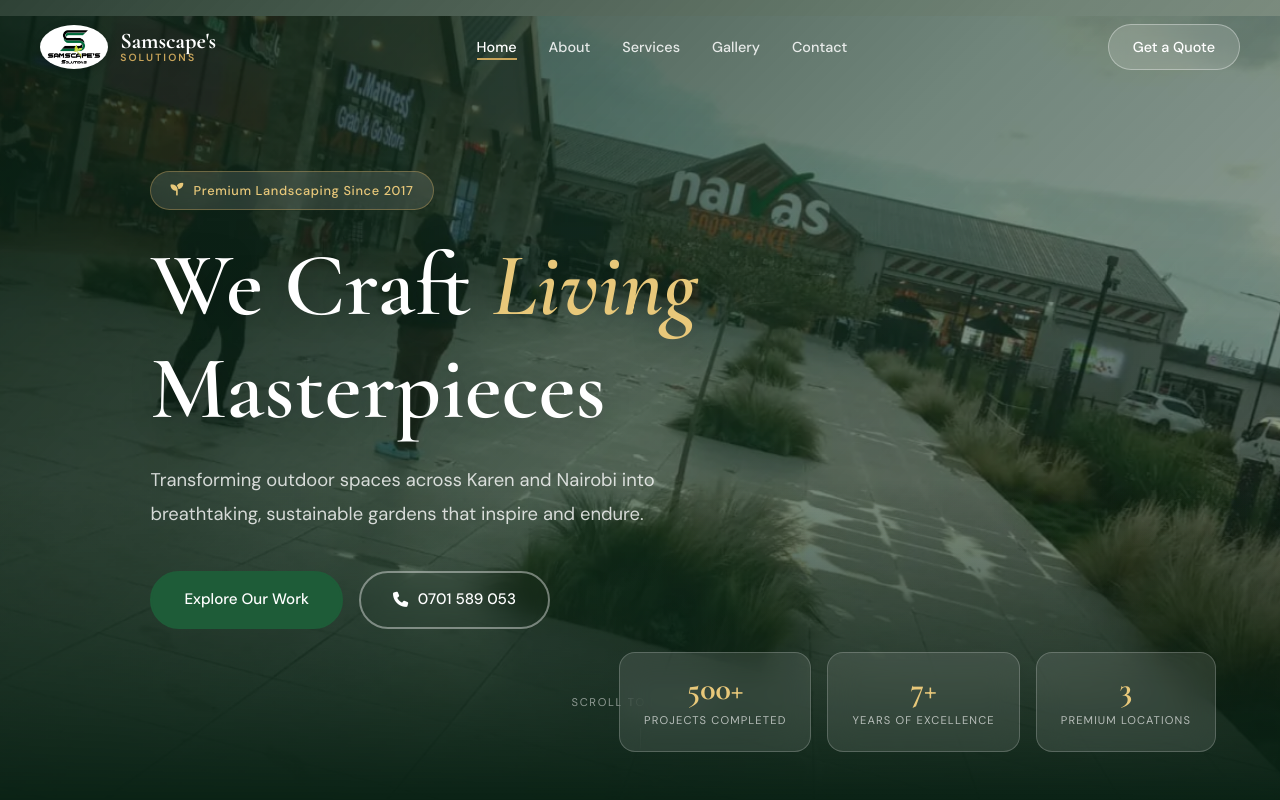
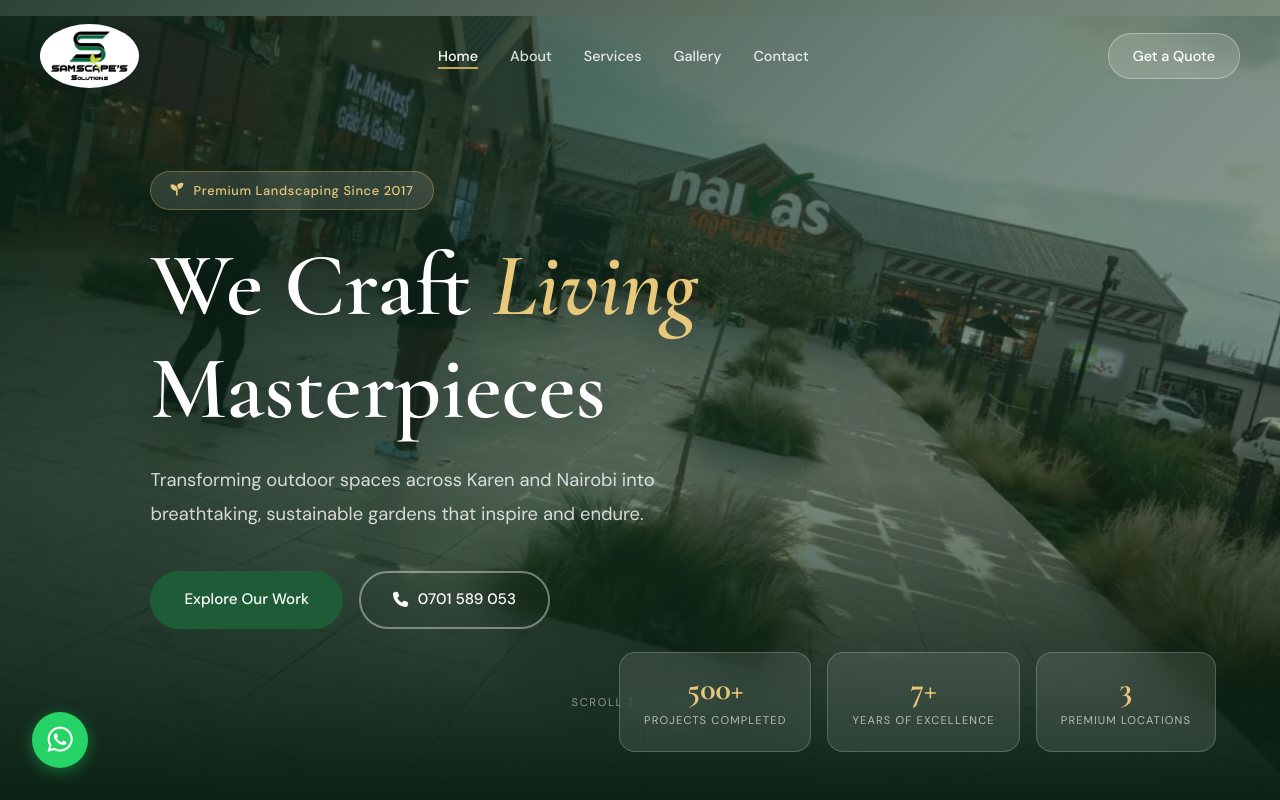
Before and after one commit to haxorconsults-boop/samscapes, a website: page index.html in a window 1280 px wide. Shown: the top 800 px of the page. Drawn offline with nearby package versions, Linux system fonts and the light colour scheme.

Commit message:
Update logo layout and add WhatsApp floating button

```diff
--- a/index.html
+++ b/index.html
@@ -20,11 +20,7 @@
 <header class="site-header" id="site-header">
     <nav class="navbar" aria-label="Main navigation">
         <a href="index.html" class="nav-brand">
-            <img src="Business Images/logo.webp" alt="Samscape's Solutions Logo" style="height: 44px; width: auto; border-radius: 50%; box-shadow: 0 2px 10px rgba(0,0,0,0.2);">
-            <div class="brand-text">
-                <span class="brand-name">Samscape's</span>
-                <span class="brand-sub">Solutions</span>
-            </div>
+            <img src="Business Images/logo.webp" alt="Samscape's Solutions Logo" style="height: 64px; width: auto; border-radius: 50%; box-shadow: 0 4px 15px rgba(0,0,0,0.15);">
         </a>
         <ul class="nav-links" id="nav-links" role="list">
             <li><a href="index.html" class="nav-link active">Home</a></li>
@@ -454,12 +450,8 @@
         <div class="container footer-grid">
             <div class="footer-brand">
                 <a href="index.html" class="nav-brand">
-                    <img src="Business Images/logo.webp" alt="Samscape's Solutions Logo" style="height: 44px; width: auto; border-radius: 50%; box-shadow: 0 2px 10px rgba(0,0,0,0.2);">
-                    <div class="brand-text">
-                        <span class="brand-name">Samscape's</span>
-                        <span class="brand-sub">Solutions</span>
-                    </div>
-                </a>
+            <img src="Business Images/logo.webp" alt="Samscape's Solutions Logo" style="height: 64px; width: auto; border-radius: 50%; box-shadow: 0 4px 15px rgba(0,0,0,0.15);">
+        </a>
                 <p>Crafting extraordinary outdoor spaces across Karen and Nairobi with passion, expertise, and an eye for natural beauty.</p>
                 <div class="footer-socials">
                     <a href="#" aria-label="Facebook"><i class="fab fa-facebook-f"></i></a>
@@ -520,5 +512,9 @@
 </a>
 
 <script src="script.js"></script>
+
+<a href="https://wa.me/254701589053?text=Hi%20Samscape's%20Solutions!%20I'm%20ready%20to%20transform%20my%20outdoor%20space.%20I'd%20love%20to%20get%20a%20quote%20for%20a%20project." class="whatsapp-float" target="_blank" rel="noopener noreferrer" aria-label="Chat on WhatsApp">
+    <i class="fab fa-whatsapp"></i>
+</a>
 </body>
 </html>
--- a/style.css
+++ b/style.css
@@ -823,3 +823,31 @@ p { font-size: 1rem; color: var(--text-mid); }
     .gallery-masonry { grid-template-columns: 1fr; }
     .gallery-item.wide { grid-column: span 1; }
 }
+
+/* ---- WHATSAPP FLOAT ---- */
+.whatsapp-float {
+    position: fixed;
+    bottom: 2rem;
+    left: 2rem;
+    width: 56px;
+    height: 56px;
+    background: #25D366;
+    color: white;
+    border-radius: 50%;
+    display: flex;
+    align-items: center;
+    justify-content: center;
+    font-size: 1.8rem;
+    box-shadow: 0 4px 15px rgba(37, 211, 102, 0.4);
+    z-index: 999;
+    transition: var(--transition);
+}
+.whatsapp-float:hover {
+    transform: translateY(-5px) scale(1.05);
+    background: #1ebd5a;
+    color: white;
+    box-shadow: 0 8px 25px rgba(37, 211, 102, 0.5);
+}
+@media (max-width: 768px) {
+    .whatsapp-float { width: 48px; height: 48px; font-size: 1.5rem; bottom: 1.5rem; left: 1.5rem; }
+}
```
Also changed, not shown: about.html (+7 -11 lines), contact.html (+7 -11 lines), gallery.html (+7 -11 lines), services.html (+7 -11 lines).
